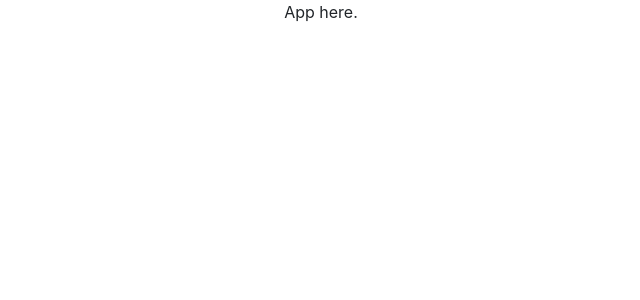
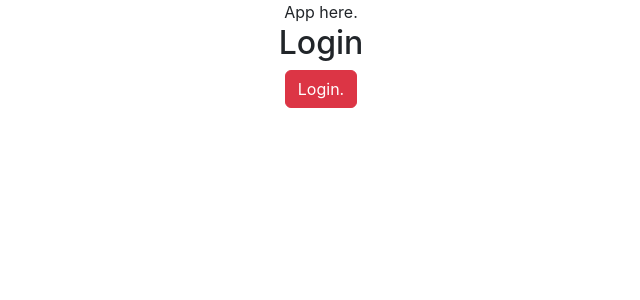
Before and after one commit to ernestsmotlak/ChatApp, a React (Create React App) app in the folder war-frontend/: page /login in a window 1280 px wide. Before the commit this address had no page. Shown: the top 300 px of the page, without its empty margins (319-959 px from the left). Built offline with nearby package versions, Linux system fonts and the light colour scheme.

Commit message:
After successfully registering, the user is now navigated to Login.js component.
Signed-off-by: ernestsmotlak <ernestsmotlak@gmail.com>

```diff
--- a/war-frontend/src/App.js
+++ b/war-frontend/src/App.js
@@ -1,6 +1,7 @@
 import './App.css';
 import { BrowserRouter as Router, Routes, Route } from 'react-router-dom';
 import Register from './Login_SignUp/Register';
+import Login from './Login_SignUp/Login';
 
 function App() {
   return (
@@ -9,6 +10,7 @@ function App() {
         App here.
         <Routes>
           <Route path='/register' element={<Register />} />
+          <Route path='/login' element={<Login/>}/>
         </Routes>
       </div>
     </Router>
--- /dev/null
+++ b/war-frontend/src/Login_SignUp/Login.js
@@ -0,0 +1,12 @@
+import React from 'react'
+
+const Login = () => {
+    return (
+        <div>
+            <h2>Login</h2>
+            <button className='btn btn-danger'>Login.</button>
+        </div>
+    )
+}
+
+export default Login
--- a/war-frontend/src/Login_SignUp/Register.js
+++ b/war-frontend/src/Login_SignUp/Register.js
@@ -34,6 +34,8 @@ const Register = () => {
             console.log('Registration of the user: ' + username + ' was successfull!');
             console.log('Druga ' + registrationSuccessful);
 
+            navigate('/login');
+
         }
         catch (error) {
             setError(error.message);
@@ -64,6 +66,7 @@ const Register = () => {
                     Login
                 </button>
             </form>
+            {registrationSuccessful ? (<span className='text-success fw-bold fs-3 mb-3'>Registration successful!</span>) : (null)}
         </div>
     )
 }
```
Also changed, not shown: 2 other files (tests, documents, lock files or other folders).
